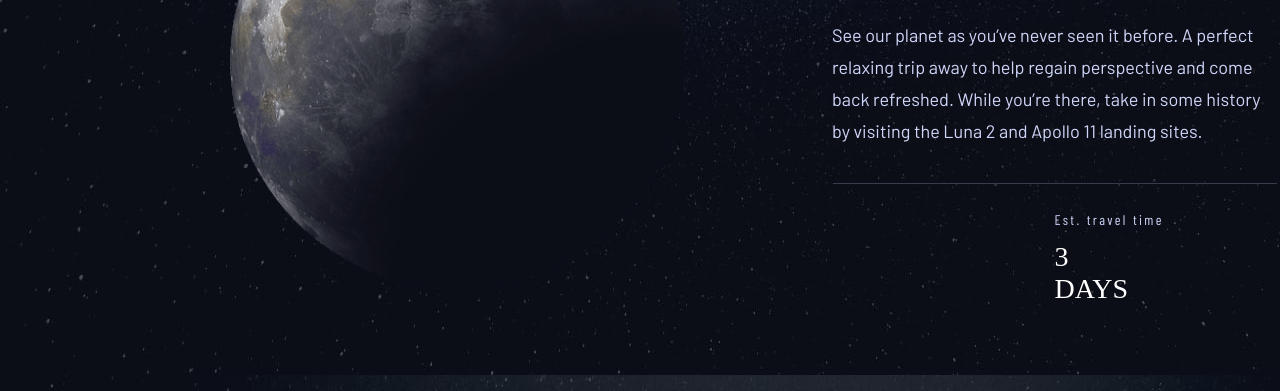
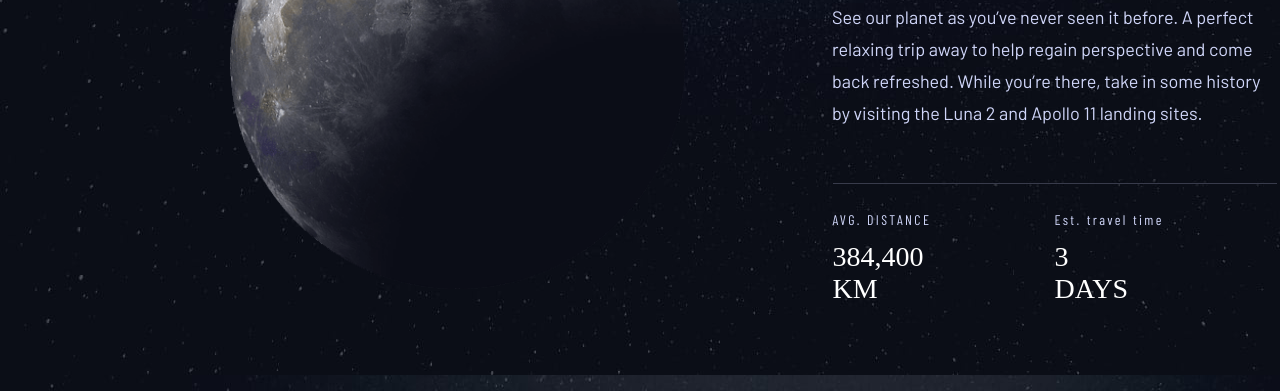
Before and after one commit to crome98/space-tourism-page, a plain HTML site: page destination-moon.html in a window 1280 px wide. Shown: the part 525-916 px from the top of the page. Drawn offline with nearby package versions, Linux system fonts and the light colour scheme; a web font is replaced by a local one.

Commit message:
# This is a combination of 2 commits. # This is the 1st commit message:
- 2021-12-13: Add missing html and css for destination moon.
	+ Fix wrong css path for home page.

# This is the commit message #2:

Update styles-index.css

```diff
--- a/css/styles-destination-moon.css
+++ b/css/styles-destination-moon.css
@@ -382,7 +382,7 @@ body {
 
 /*********************************** group-4 ***********************************/
 
-.platnet-description {
+.destination-description {
   /* text */
   font-family: 'Barlow', sans-serif;
   font-weight: 400;
@@ -392,6 +392,7 @@ body {
   color: #D0D6F9;
 
   /* shape */
+  margin: 0;
   width: 444px;
   height: 128px;
 
@@ -462,6 +463,68 @@ body {
 
 /*********************************** group-5-copy ***********************************/
 
+/*********************************** group-5 ***********************************/
+
+.group-5 {
+  /* shape */
+  width: 143px;
+  height: 61px;
+
+  /* position */
+  position: absolute;
+  left: 0.11%;
+  right: 67.75%;
+  top: 87.08%;
+  bottom: 0;
+}
+
+.avg-distance-title {
+  /* text */
+  font-family: 'Barlow Condensed', sans-serif;
+  font-size: 14px;
+  line-height: 16.41px;
+  letter-spacing: 2.36px;
+  text-transform: uppercase;
+  color: #D0D6F9;
+
+  /* shape */
+  margin: 0;
+  width: 101px;
+  height: 17px;
+
+  /* position */
+  position: absolute;
+  height: 17px;
+  left: 0%;
+  right: 29.37%;
+  top: calc(50% - 17px/2 - 22px);
+}
+
+.avg-distance {
+  /* text */
+  font-family: 'Bellefair', serif;
+  font-style: normal;
+  font-weight: normal;
+  font-size: 28px;
+  line-height: 32px;
+  text-transform: uppercase;
+  color: #FFFFFF;
+
+  /* shape */
+  margin: 0;
+  width: 143px;
+  height: 32px;
+
+  /* position */
+  position: absolute;
+  height: 32px;
+  left: 0%;
+  right: 0%;
+  top: calc(50% - 32px/2 + 14.5px);
+}
+
+/*********************************** group-5 ***********************************/
+
 .planet-name {
   /* text */
   font-family: 'Bellefair', serif;
--- a/css/styles-index.css
+++ b/css/styles-index.css
@@ -1,6 +1,6 @@
 body {
   font-family: 'Bellefair', serif;
-  background-image: url("../assets/home/background-home-desktop.jpg"); Temporary remove
+  background-image: url("assets/home/background-home-desktop.jpg"); Temporary remove
 
   position: relative;
   margin: 0;
--- a/destination-moon.html
+++ b/destination-moon.html
@@ -21,7 +21,7 @@
       <p class="group-4-indicator-titan">TITAN</p>
       <p class="group-4-indicator-moon">MOON</p>
     </div>
-    <p class="platnet-description">See our planet as you’ve never seen it before. A perfect relaxing trip away to help
+    <p class="destination-description">See our planet as you’ve never seen it before. A perfect relaxing trip away to help
     regain perspective and come back refreshed. While you’re there, take in some history
     by visiting the Luna 2 and Apollo 11 landing sites.</p>
     <div class="group-5-copy">
```
